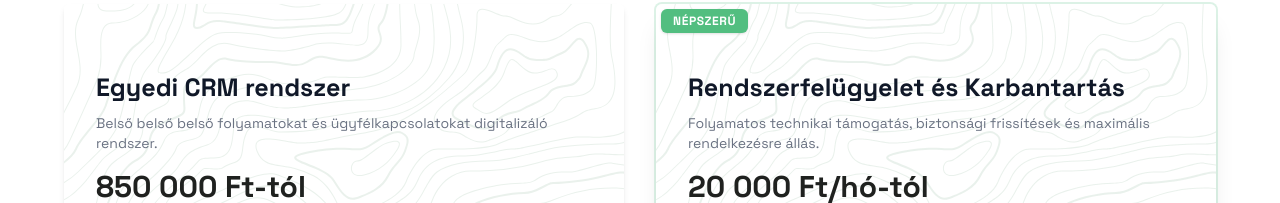
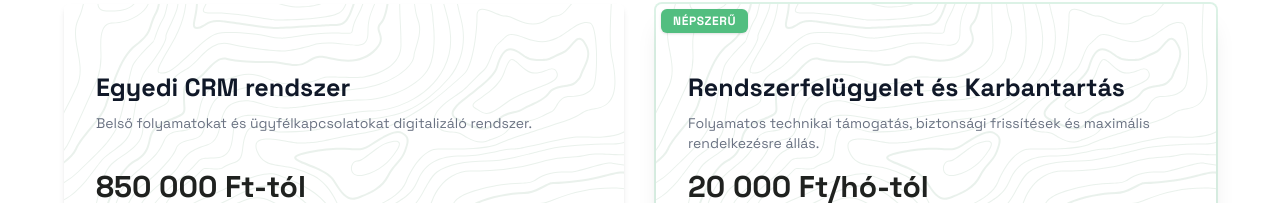
Before and after one commit to Quruzslo/PreferSite, a Next.js app: page / in a window 1280 px wide. Shown: the part 10224-10427 px from the top of the page. Built offline with nearby package versions, Linux system fonts and the light colour scheme.

Commit message:
CRM szöveg javítva

```diff
--- a/components/PricingDatas/pricing.ts
+++ b/components/PricingDatas/pricing.ts
@@ -83,7 +83,7 @@ const pricingData: PricingItem[] = [
     title: "Egyedi CRM rendszer",
     price: "850 000 Ft-tól",
     description:
-      "Belső belső belső folyamatokat és ügyfélkapcsolatokat digitalizáló rendszer.",
+      "Belső folyamatokat és ügyfélkapcsolatokat digitalizáló rendszer.",
     useCase:
       "Cégre szabott ügyfélnyilvántartásra, projektmenedzsmentre, árajánlat-készítésre és munkafolyamat-automatizálásra.",
     attributes: [
```
